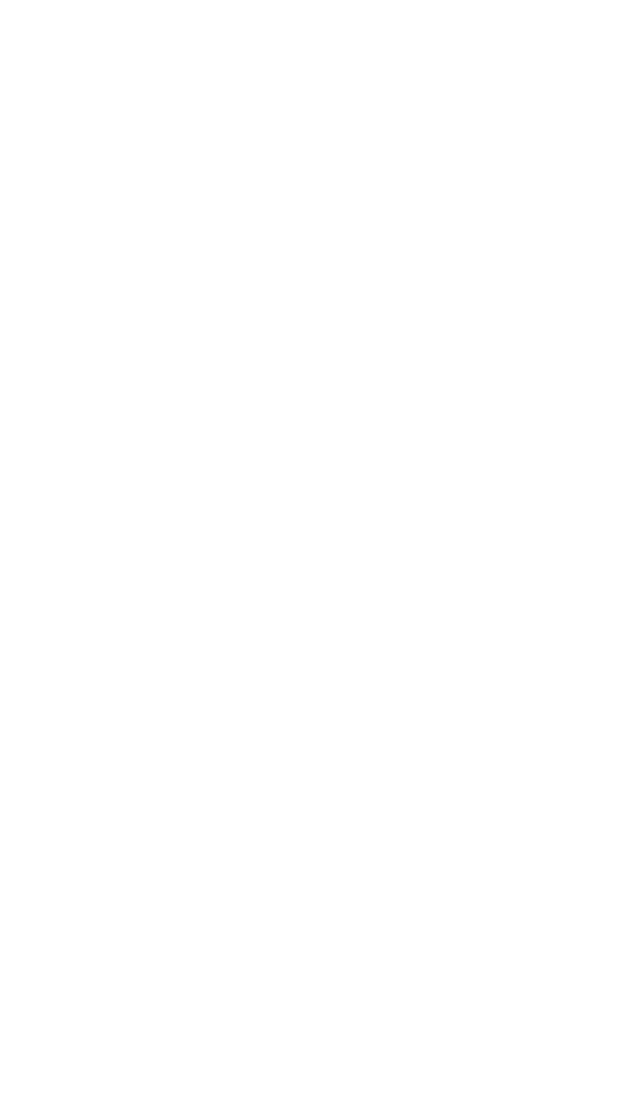
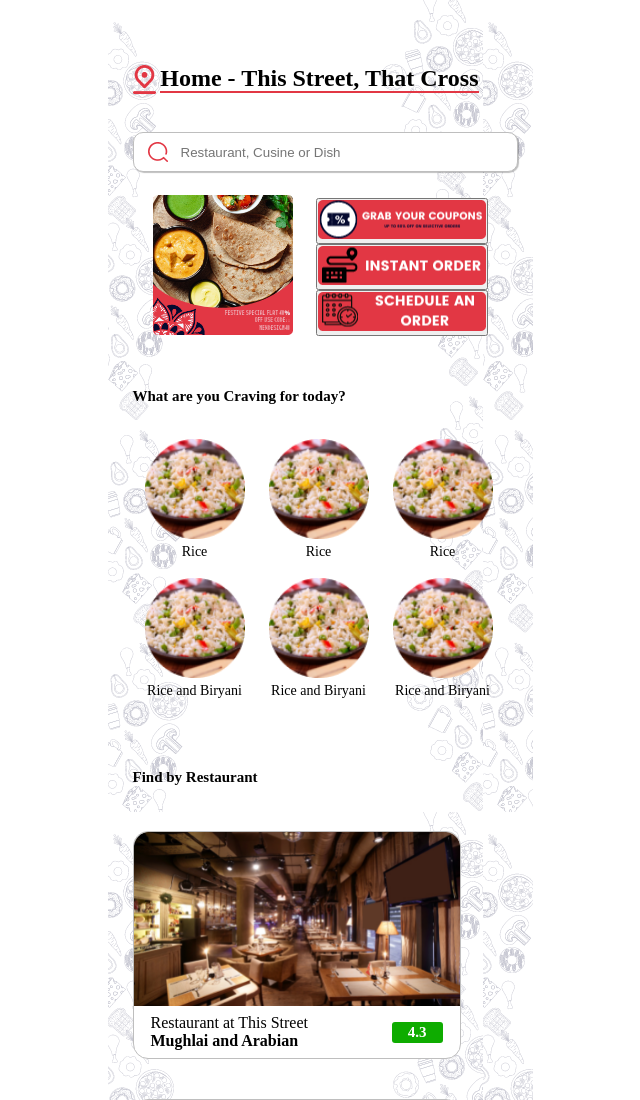
Before and after one commit to Abduqodir077/23-dars-figma, a plain HTML site: page Nasimkhan/index.html in a window 1280 px wide. Shown: the top 1100 px of the page, without its empty margins (320-960 px from the left). Before the commit the page ends 800 px from the top, so only its background shows below. Drawn offline with Linux system fonts and the light colour scheme.

Commit message:
Ozimdagi project HTML + CSS bitdi

```diff
--- a/Nasimkhan/index.html
+++ b/Nasimkhan/index.html
@@ -5,8 +5,109 @@
     <meta http-equiv="X-UA-Compatible" content="IE=edge">
     <meta name="viewport" content="width=device-width, initial-scale=1.0">
     <title>Document</title>
+    <link rel="stylesheet" href="style.css">
 </head>
 <body>
+    <div class="wrapper">
+
+        <div class="location">
+            <img src="./img/Location.png" alt="">
+            <h2>Home - This Street, That Cross</h2>
+        </div>
+        <div class="search">
+            <img src="./img/Search Icon.png">
+            <input type="search" id="search" placeholder="Restaurant, Cusine or Dish">
+
+        </div>
+        <div class="section_1">
+            <div class="left">
+                <img src="./img/Deal.png">
+
+            </div>
+            <div class="right">
+                <button><img src="./img/Cupon.png" ></button>
+                <button><img src="./img/InstantOrder.png"></button>
+                <button><img src="./img/Schedule Order.png" alt=""></button>
+            </div>
+
+        </div>
+        <p class="sec_2_p">What are you Craving for today?</p>
+        <div class="section_2">
+            <div class="column">
+                <img src="./img/rice image.png">
+                <p>Rice </p>
+            </div>
+            <div class="column">
+                <img src="./img/rice image.png">
+                <p>Rice </p>
+            </div>
+            <div class="column">
+                <img src="./img/rice image.png">
+                <p>Rice </p>
+            </div>
+            <div class="column">
+                <img src="./img/rice image.png">
+                <p>Rice and Biryani</p>
+            </div>
+            <div class="column">
+                <img src="./img/rice image.png">
+                <p>Rice and Biryani</p>
+            </div>
+            <div class="column">
+                <img src="./img/rice image.png">
+                <p>Rice and Biryani</p>
+            </div>
+
+        </div>
+        <p class="sec_3_p">Find by Restaurant</p>
+        <div class="section_3">
+            <div class="card">
+                <img src="./img/Restaurant1Image.png" alt="">
+                <div class="bottom">
+                    <div class="left">
+                        <p>Restaurant at This Street</p>
+                        <b>Mughlai and Arabian</b>
+                    </div>
+                    <div class="right">
+                        <span>4.3</span>
+                    </div>
+                </div>
+
+            </div>
+            <div class="card">
+                <img src="./img/Restaurant1Image.png" alt="">
+                <div class="bottom">
+                    <div class="left">
+                        <p>Restaurant at This Street</p>
+                        <b>Mughlai and Arabian</b>
+                    </div>
+                    <div class="right">
+                        <span>4.3</span>
+                    </div>
+                </div>
+
+            </div>
+            <div class="card">
+                <img src="./img/Restaurant1Image.png" alt="">
+                <div class="bottom">
+                    <div class="left">
+                        <p>Restaurant at This Street</p>
+                        <b>Mughlai and Arabian</b>
+                    </div>
+                    <div class="right">
+                        <span>4.3</span>
+                    </div>
+                </div>
+
+            </div>
+
+
+        </div>
+
+
+    </div>
+
+    <script src="./js.js"></script>
 
 </body>
 </html>
--- /dev/null
+++ b/Nasimkhan/style.css
@@ -0,0 +1,157 @@
+*{
+    margin: 0;
+    padding: 0;
+    box-sizing: border-box;
+    text-decoration: none;
+}
+
+body{
+    display: flex;
+    align-items: center;
+    justify-content: center;
+    min-height: 100vh;
+}
+
+.wrapper{
+    max-width: 425px;
+    height: auto;
+    width: 100%;
+    display: flex;
+    flex-direction: column;
+    align-items: flex-start;
+    justify-content: space-between;
+    padding: 65px 25px;
+    background-image: url(./img/Main\ BackGround.png);
+}
+
+.location{
+    display: flex;
+    align-items: center;
+    justify-content: space-between;
+    width: 100%;
+    padding: 0 29px 38px 0;
+}
+
+.location h2{
+    font-weight: 600;
+    font-size: 24px;
+    line-height: 25px;
+    color: #000000;
+    border-bottom: 2px solid #E23744;
+}
+.search{
+    display: flex;
+    align-items: center;
+    position: relative;
+    padding-bottom: 23px;
+}
+
+.search img{
+    position: absolute;
+    left: 15px;
+}
+.search input{
+    width: 385px;
+    height: 40px;
+    background: #FFFFFF;
+    border: 1px solid #BEBEBE;
+    box-shadow: 1px 1px 1px rgba(0, 0, 0, 0.25);
+    border-radius: 10px;
+    padding: 10px 47px;
+}
+
+.section_1{
+    display: flex;
+    align-items: center;
+    justify-content: space-between;
+    width: 100%;
+    height: auto;
+    padding: 0 20px 47px;
+}
+
+.section_1>.right{
+    display: flex;
+    flex-direction: column;
+    align-items: center;
+    justify-content: space-between;
+    height: auto;
+}
+
+.sec_2_p{
+    font-weight: 700;
+    font-size: 15px;
+    line-height: 20px;
+    color: #000000;
+    padding-bottom: 24px;
+}
+.section_2{
+    display: flex;
+    flex-wrap: wrap;
+    width: 100%;
+    height: auto;
+}
+
+.section_2 .column{
+    margin: 9px 12px;
+
+}
+.column img{
+    width: 100px;
+    height: 100px;
+}
+.column p{
+    font-weight: 400;
+    font-size: 14px;
+    line-height: 17px;
+    color: #000000;
+    text-align: center;
+}
+.sec_3_p{
+    font-weight: 700;
+    font-size: 15px;
+    line-height: 20px;
+    color: #000000;
+    padding-top: 59px;
+    padding-bottom: 24px;
+}
+.section_3{
+    display: flex;
+    flex-direction: column;
+    align-items: flex-start;
+    justify-content: space-between;
+}
+.section_3 .card{
+    display: flex;
+    flex-direction: column;
+    margin: 20px 0;
+    background: #FFFFFF;
+    border: 1px solid #BEBEBE;
+    border-radius: 15px;
+}
+.card .bottom{
+    display: flex;
+    flex-direction: row;
+    align-items: center;
+    justify-content: space-between;
+    width: 100%;
+    height: 52px;
+    padding: 9px 17px;
+}
+.bottom .left{
+    display: flex;
+    flex-direction: column;
+    align-items: flex-start;
+    justify-content: space-between;
+}
+.card span{
+    font-weight: 700;
+    font-size: 15px;
+    line-height: 20px;
+    color: #FFFFFF;
+    text-align: center;
+    display: inline-block;
+    width: 51px;
+    height: 21px;
+    background: #0EAC00;
+    border-radius: 3px;
+}
```
Also changed, not shown: Nasimkhan/img/Cupon.png (added), Nasimkhan/img/Deal.png (added), Nasimkhan/img/InstantOrder.png (added), Nasimkhan/img/Location.png (added), Nasimkhan/img/Main BackGround.png (added), Nasimkhan/img/Restaurant1Image.png (added), Nasimkhan/img/Restaurant2Image.png (added), Nasimkhan/img/Restaurant3Image.png (added), Nasimkhan/img/Schedule Order.png (added), Nasimkhan/img/Search Icon.png (added), Nasimkhan/img/dessert image.png (added), Nasimkhan/img/fastfood image.png (added), Nasimkhan/img/healthy image.png (added), Nasimkhan/img/paneer image.png (added), 3 more files.
